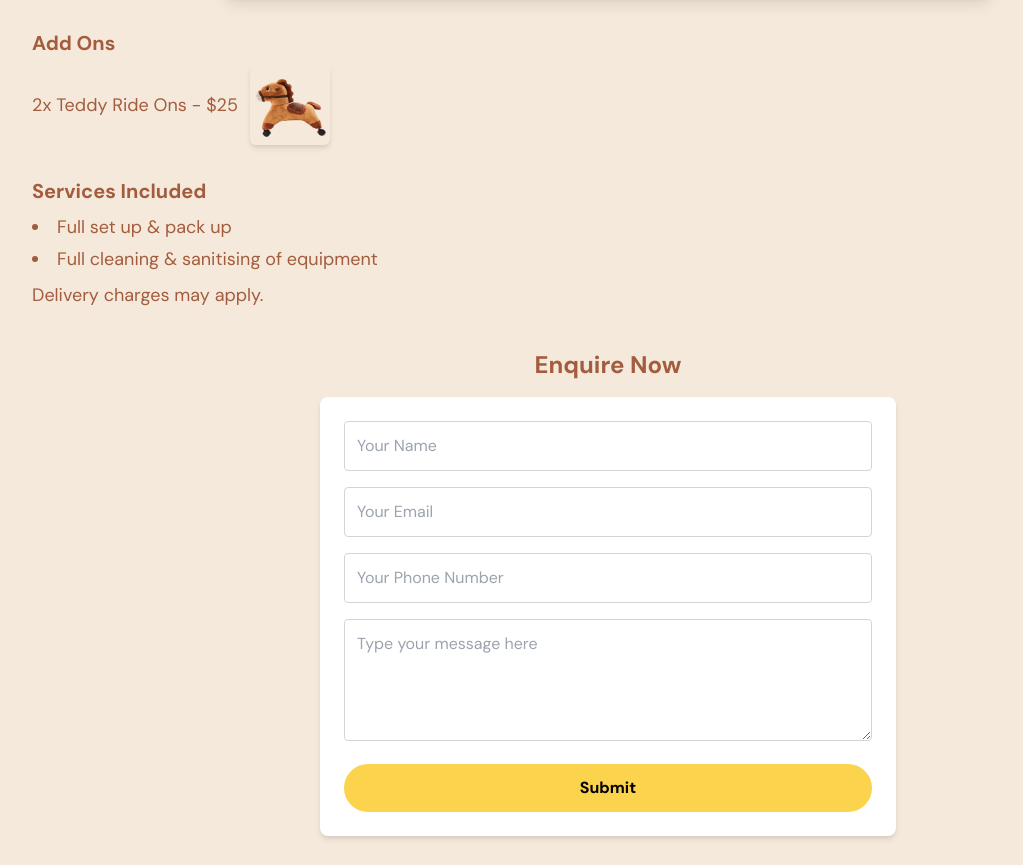
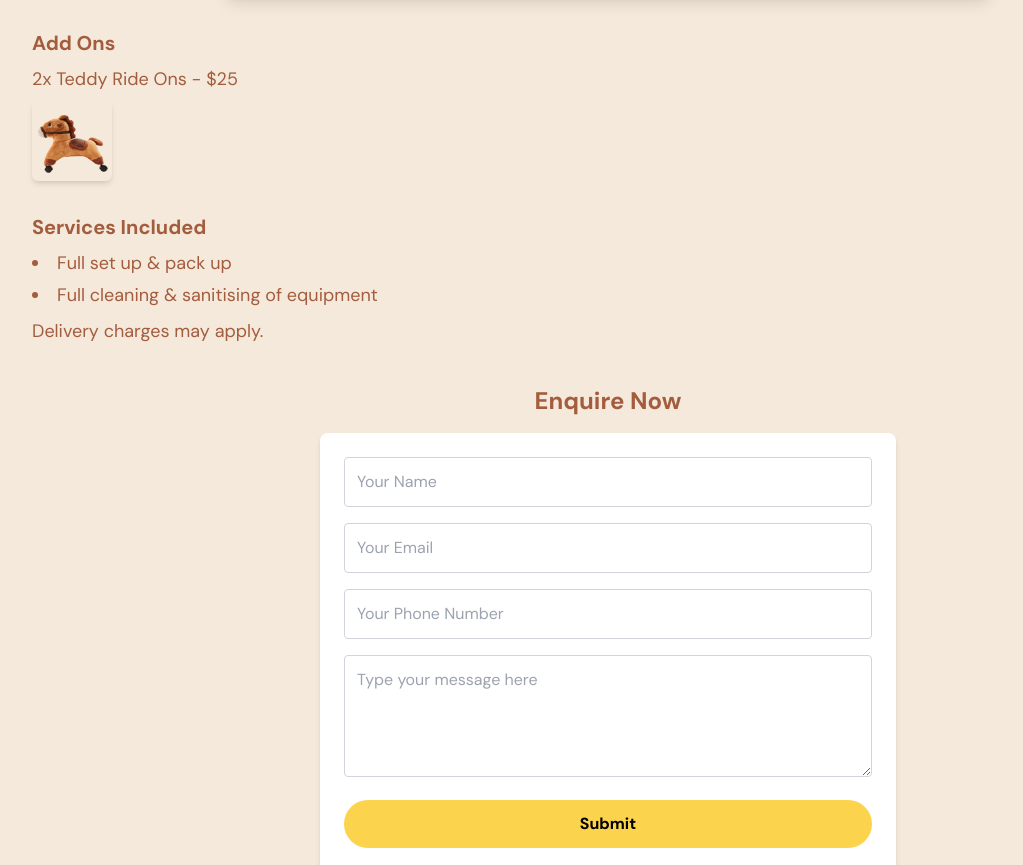
Before and after one commit to 068brian/lollypop-lane, a website: page index.html in a window 1280 px wide. Shown: the part 1147-2012 px from the top of the page, without its empty margins (32-1055 px from the left). Drawn offline with nearby package versions, Linux system fonts and the light colour scheme.

Commit message:
Update index.html

```diff
--- a/index.html
+++ b/index.html
@@ -81,8 +81,8 @@
   <!-- Add Ons -->
 <section class="px-4 md:px-8 lg:px-16 py-4">
   <h4 class="text-lg md:text-xl font-bold mb-2" style="color: #a35c3d;">Add Ons</h4>
-  <ul class="list-none space-y-2">
-    <li class="flex items-center space-x-3">
+  <ul class="list-none space-y-4">
+    <li class="flex flex-col items-start space-y-2">
       <span class="text-base md:text-lg" style="color: #a35c3d;">2x Teddy Ride Ons - $25</span>
       <img src="asset/teddy.png" alt="Teddy Ride On" class="w-20 h-20 rounded-md shadow-md" />
     </li>
```
